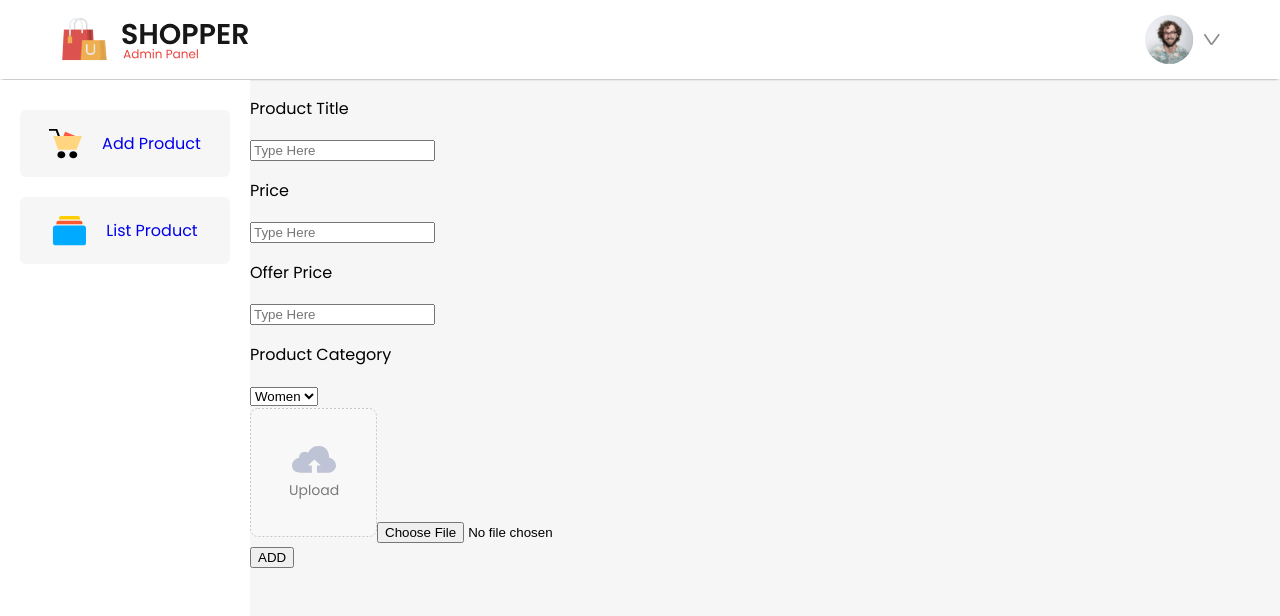
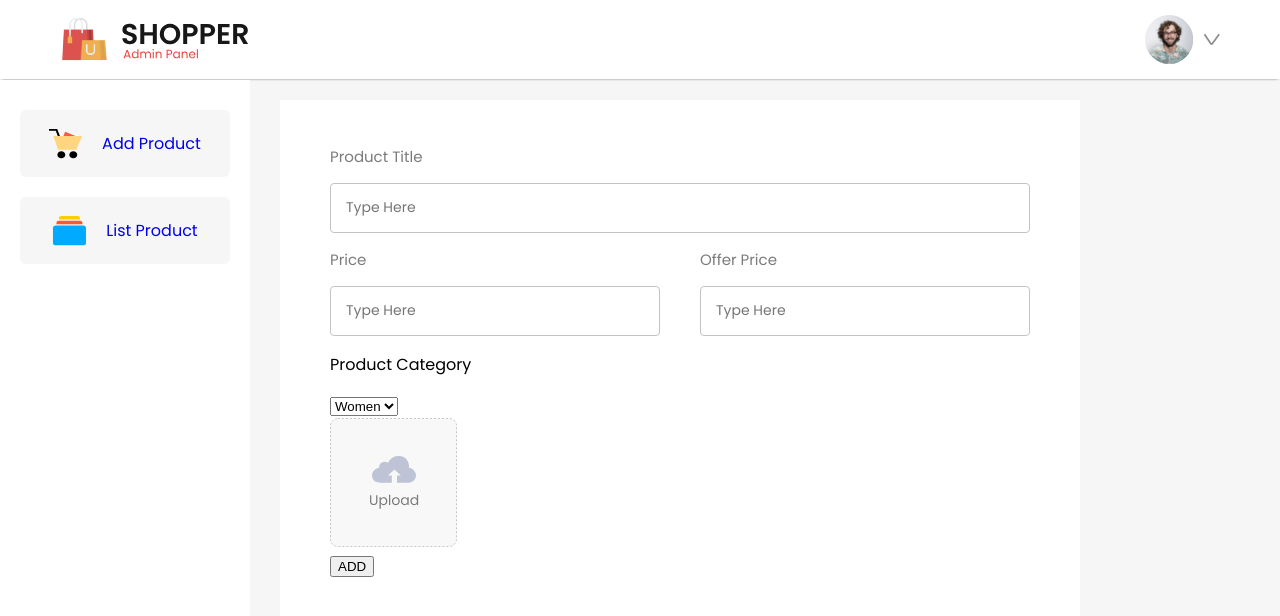
Before and after one commit to lievin219/ADmin-panel, a React (Vite) app in the folder vite-project/: page /addproduct in a window 1280 px wide. Shown: the top 616 px of the page. Built offline with nearby package versions, Linux system fonts and the light colour scheme; a web font is replaced by a local one.

Commit message:
Adding product

```diff
--- a/vite-project/src/Components/Addproduct/Addproduct.css
+++ b/vite-project/src/Components/Addproduct/Addproduct.css
@@ -0,0 +1,33 @@
+.addproduct{
+    box-sizing: border-box;
+     width: 100%;
+     max-width:800px;
+     padding: 30px 50px;
+     margin:20px 30px;
+     background: white;
+
+}
+.addproduct-itemfield{
+     width:100%;
+      color: #7b7b7b;
+      font-size:15px
+}
+.addproduct-itemfield input{
+    box-sizing: border-box;
+    border: 1px solid #c3c3c3;
+     width:100%;
+     height: 50px;
+     padding-left: 15px;
+     color: #7b7b7b;
+     outline: none;
+     border-radius: 4px;
+     font-family: 'poppins';
+     font-size: 14px;
+}
+.addproduct-price{
+    display: flex;
+     gap: 40px;
+}
+.add-product-selector{
+
+}
--- a/vite-project/src/Components/Addproduct/Addproduct.jsx
+++ b/vite-project/src/Components/Addproduct/Addproduct.jsx
@@ -37,8 +37,10 @@ const Addproduct = () => {
          <div className='addproduct-itemfield'>
             <label htmlFor="file-input">
                 <img src={upload_area} alt="" className='addproduct-thumnail-img'/>
+
             </label>
-            <input type="file" id='file-input' name='image'/>
+            <input type="file" id='file-input' name='image' hidden/>
+
 
          </div>
          <button className='addproduct-btn'>ADD</button>
```
